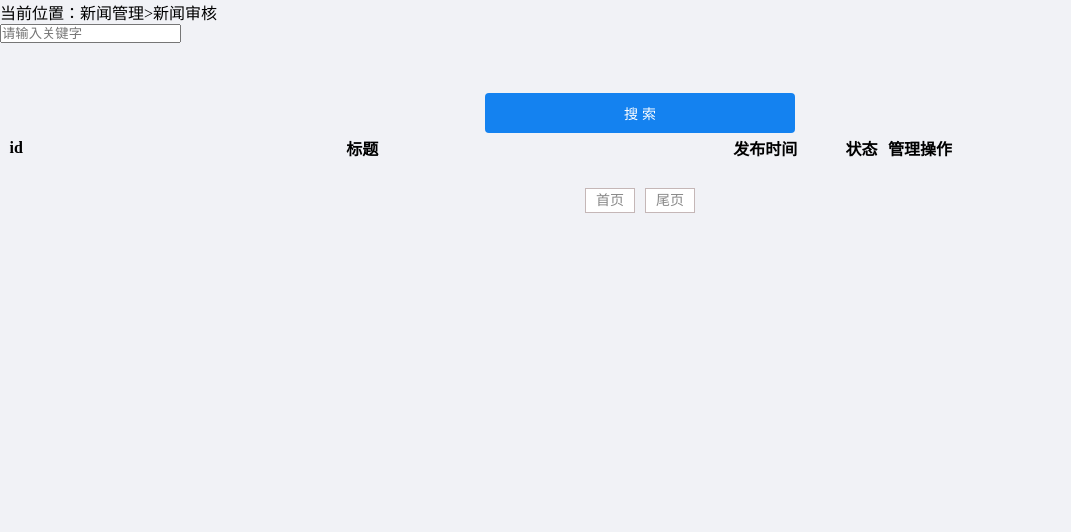
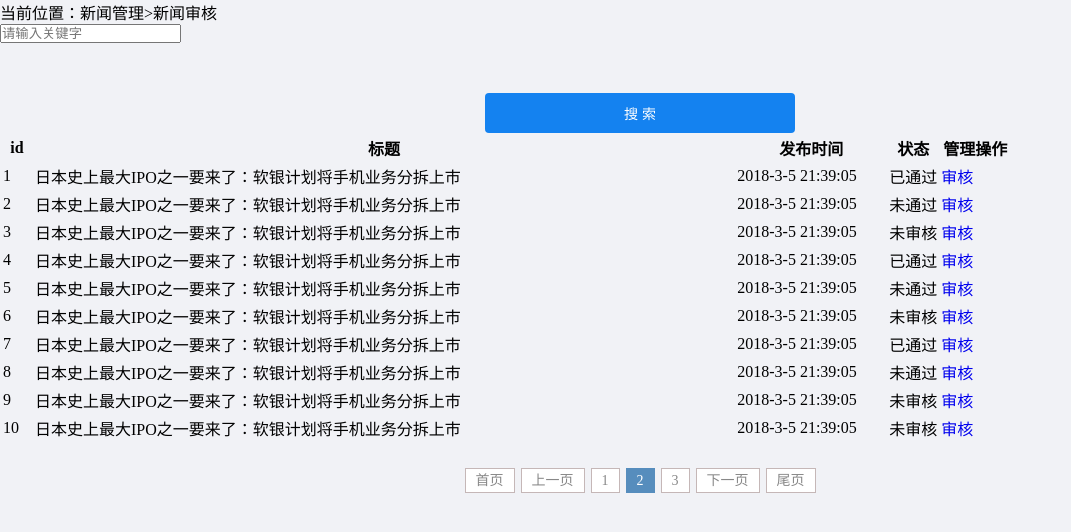
Before and after one commit to Mingzaizzw/xinjingzixun, a Flask app: template templates/admin/news_review.html in a window 1280 px wide. Shown: the top 532 px of the page, without its empty margins (0-1071 px from the left). Run offline with Flask 2, Linux system fonts and the light colour scheme; the template is opened without the code that fills it, so the values that code supplies are empty.

Commit message:
新闻审核、新闻版式编辑、新闻分类管理 页面可以展示

```diff
--- a/templates/admin/news_review.html
+++ b/templates/admin/news_review.html
@@ -26,48 +26,114 @@
 					<th width="5%">状态</th>
 					<th width="8%">管理操作</th>
 				</tr>
-                {% for x in news %}
 				<tr>
-					<td>{{ x.get("id") }}</td>
-					<td class="tleft">{{ x.get("title") }}</td>
-					<td>{{ x.get("create_time") }}</td>
-                    {% if x.get("status") == 0 %}
+					<td>1</td>
+					<td class="tleft">日本史上最大IPO之一要来了：软银计划将手机业务分拆上市</td>
+					<td>2018-3-5 21:39:05</td>
 					<td>已通过</td>
-                    {% elif x.get("status") == -1 %}
-                    <td>未通过</td>
-                    {% elif x.get("status") == 1 %}
-                    <td>未审核</td>
-                    {% endif %}
 					<td>
-						<a href="{{ url_for('.news_review_detail', news_id=x.get("id")) }}" class="review">审核</a>
+						<a href="news_review_detail.html" class="review">审核</a>
 					</td>
 				</tr>
-                {% endfor %}
+				<tr>
+					<td>2</td>
+					<td class="tleft">日本史上最大IPO之一要来了：软银计划将手机业务分拆上市</td>
+					<td>2018-3-5 21:39:05</td>
+					<td>未通过</td>
+					<td>
+						<a href="news_review_detail.html" class="review">审核</a>
+					</td>
+				</tr>
+				<tr>
+					<td>3</td>
+					<td class="tleft">日本史上最大IPO之一要来了：软银计划将手机业务分拆上市</td>
+					<td>2018-3-5 21:39:05</td>
+					<td>未审核</td>
+					<td>
+						<a href="news_review_detail.html" class="review">审核</a>
+					</td>
+				</tr>
+				<tr>
+					<td>4</td>
+					<td class="tleft">日本史上最大IPO之一要来了：软银计划将手机业务分拆上市</td>
+					<td>2018-3-5 21:39:05</td>
+					<td>已通过</td>
+					<td>
+						<a href="news_review_detail.html" class="review">审核</a>
+					</td>
+				</tr>
+				<tr>
+					<td>5</td>
+					<td class="tleft">日本史上最大IPO之一要来了：软银计划将手机业务分拆上市</td>
+					<td>2018-3-5 21:39:05</td>
+					<td>未通过</td>
+					<td>
+						<a href="news_review_detail.html" class="review">审核</a>
+					</td>
+				</tr>
+				<tr>
+					<td>6</td>
+					<td class="tleft">日本史上最大IPO之一要来了：软银计划将手机业务分拆上市</td>
+					<td>2018-3-5 21:39:05</td>
+					<td>未审核</td>
+					<td>
+						<a href="news_review_detail.html" class="review">审核</a>
+					</td>
+				</tr>
+				<tr>
+					<td>7</td>
+					<td class="tleft">日本史上最大IPO之一要来了：软银计划将手机业务分拆上市</td>
+					<td>2018-3-5 21:39:05</td>
+					<td>已通过</td>
+					<td>
+						<a href="news_review_detail.html" class="review">审核</a>
+					</td>
+				</tr>
+				<tr>
+					<td>8</td>
+					<td class="tleft">日本史上最大IPO之一要来了：软银计划将手机业务分拆上市</td>
+					<td>2018-3-5 21:39:05</td>
+					<td>未通过</td>
+					<td>
+						<a href="news_review_detail.html" class="review">审核</a>
+					</td>
+				</tr>
+				<tr>
+					<td>9</td>
+					<td class="tleft">日本史上最大IPO之一要来了：软银计划将手机业务分拆上市</td>
+					<td>2018-3-5 21:39:05</td>
+					<td>未审核</td>
+					<td>
+						<a href="news_review_detail.html" class="review">审核</a>
+					</td>
+				</tr>
+				<tr>
+					<td>10</td>
+					<td class="tleft">日本史上最大IPO之一要来了：软银计划将手机业务分拆上市</td>
+					<td>2018-3-5 21:39:05</td>
+					<td>未审核</td>
+					<td>
+						<a href="news_review_detail.html" class="review">审核</a>
+					</td>
+				</tr>
 			</table>
 		</div>
 
-        <div id="pagination" class="page">
-           <div class="ui-pagination-container">
+		<div class="box">
+			<div id="pagination" class="page"></div>
+		</div>
 
-               <a href="{{ url_for('.news_review') }}?page=1" class="ui-pagination-page-item" >首页</a>
-
-               {% if paginate.has_prev%}
-               <a href="{{ url_for('.news_review') }}?page={{ paginate.prev_num }}" class="ui-pagination-page-item" >上一页</a>
-               {% endif %}
-               {% for num in paginate.iter_pages() %}
-                   {% if num == paginate.page %}
-                    <a href="#" class="ui-pagination-page-item active" >{{ num }}</a>
-                   {% elif num %}
-                    <a href="{{ url_for('.news_review') }}?page={{ num }}" class="ui-pagination-page-item" >{{ num }}</a>
-                   {% endif %}
-
-               {% endfor %}
-                {% if paginate.has_next%}
-               <a href="{{ url_for('.news_review') }}?page={{ paginate.next_num }}" class="ui-pagination-page-item" >下一页</a>
-                {% endif %}
-               <a href="{{ url_for('.news_review') }}?page={{ paginate.pages }}" class="ui-pagination-page-item" >尾页</a>
-           </div>
-       </div>
+        <script>
+			$(function() {
+				$("#pagination").pagination({
+					currentPage: 2,
+					totalPage: 3,
+					callback: function(current) {
+					    alert('ok!');
+					}
+				});
+			});
+		</script>
 
 
 </body>
```
Also changed, not shown: templates/admin/news_edit.html (+90 -27 lines), templates/admin/news_type.html (+22 -4 lines), views/admin.py (+15 -0 lines).
